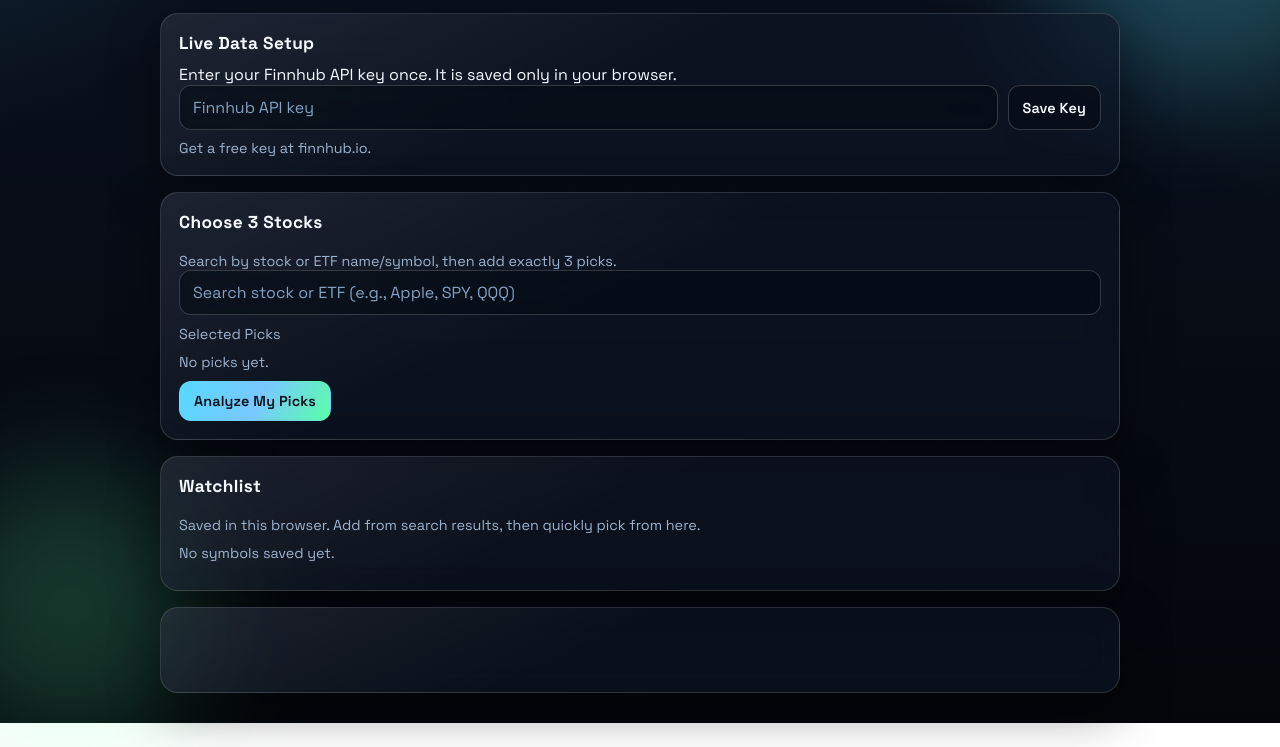
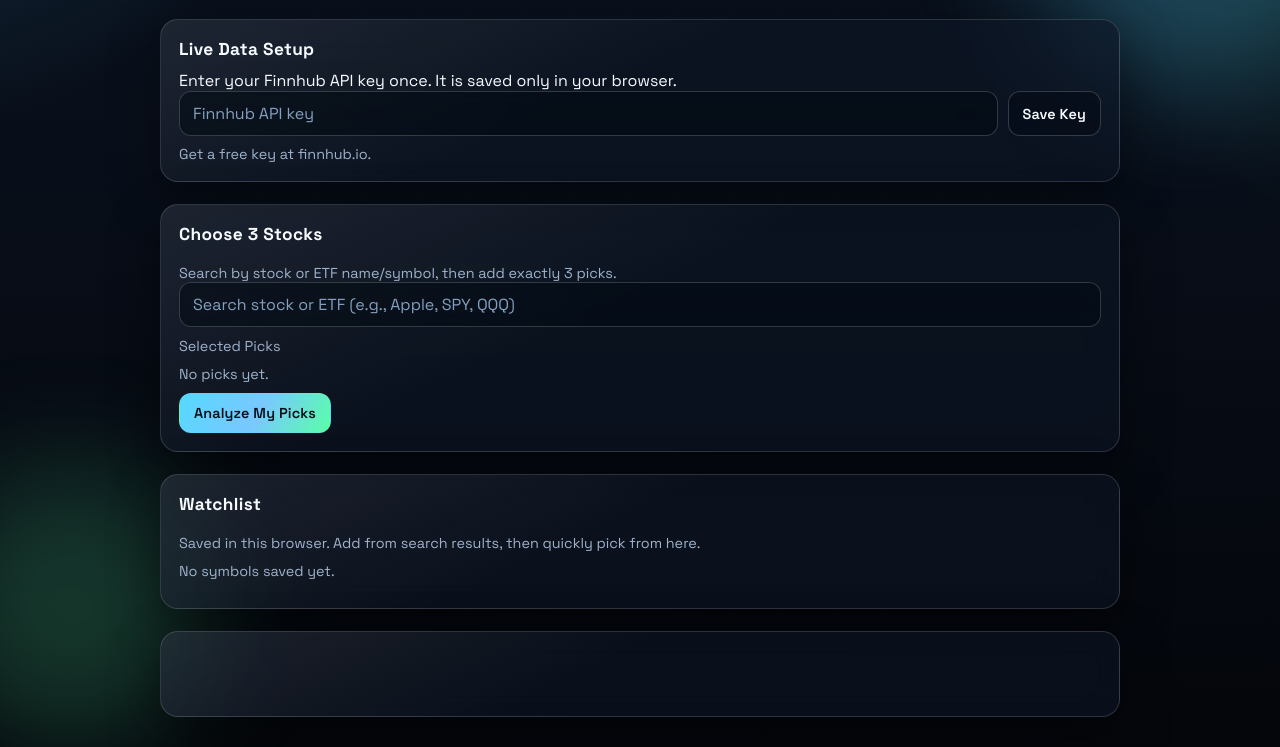
Before and after one commit to Temi-Ilori/Beat-the-Market, a plain HTML site: page index.html in a window 1280 px wide. Shown: the part 139-886 px from the top of the page. Before the commit the page ends 862 px from the top, so only its background shows below. Drawn offline with Linux system fonts and the light colour scheme.

Commit message:
spaced out dimensions

```diff
--- a/style.css
+++ b/style.css
@@ -105,7 +105,7 @@ h1 {
   border: 1px solid var(--line);
   border-radius: 18px;
   padding: 18px;
-  margin-top: 16px;
+  margin-top: 22px;
   box-shadow: var(--shadow);
   backdrop-filter: blur(14px);
   -webkit-backdrop-filter: blur(14px);
```
